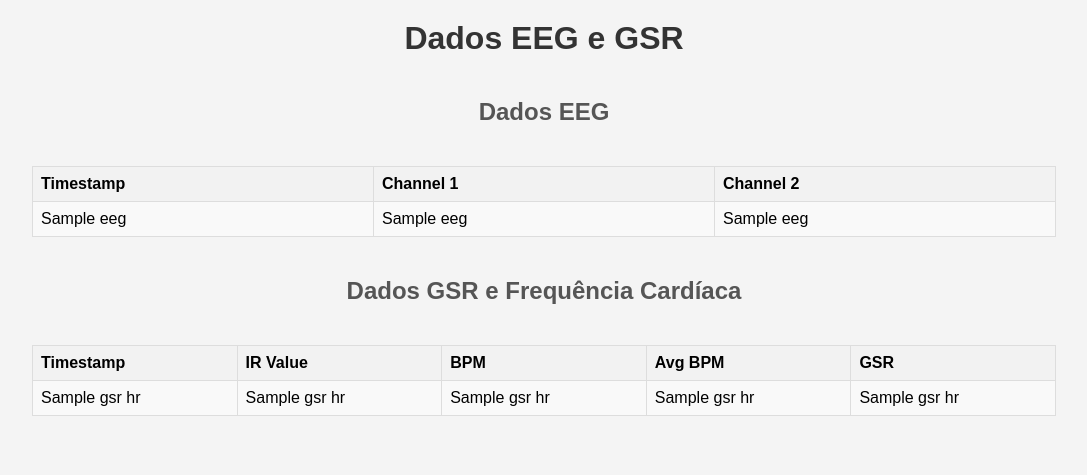
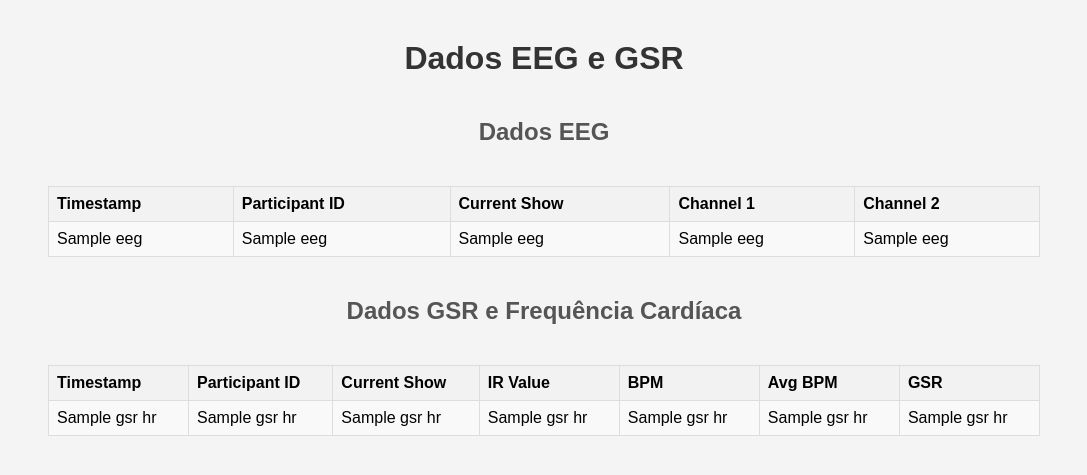
Before and after one commit to IASR19/MindTV-FrontEnd, a Flask app: page / in a window 1280 px wide. Shown: the top 475 px of the page, without its empty margins (96-1183 px from the left). Run offline with Flask 3, Linux system fonts and the light colour scheme; a database or web service that is not in the repository returns one stand-in record (values such as "Sample title"); some libraries are stand-ins or nearby versions.

Commit message:
add tv in shadow :sparkle:

```diff
--- a/eeg_gsr_interface/templates/index.html
+++ b/eeg_gsr_interface/templates/index.html
@@ -8,7 +8,7 @@
             font-family: Arial, sans-serif;
             background-color: #f4f4f4;
             margin: 0;
-            padding: 0;
+            padding: 20px;
             display: flex;
             flex-direction: column;
             align-items: center;
@@ -51,15 +51,19 @@
     <table>
         <tr>
             <th>Timestamp</th>
+            <th>Participant ID</th>
+            <th>Current Show</th>
             <th>Channel 1</th>
             <th>Channel 2</th>
             <!-- Adicione mais colunas conforme necessário -->
         </tr>
         {% for row in eeg_data %}
         <tr>
+            <td>{{ row[1] }}</td>
             <td>{{ row[2] }}</td>
             <td>{{ row[3] }}</td>
             <td>{{ row[4] }}</td>
+            <td>{{ row[5] }}</td>
             <!-- Adicione mais colunas conforme necessário -->
         </tr>
         {% endfor %}
@@ -69,6 +73,8 @@
     <table>
         <tr>
             <th>Timestamp</th>
+            <th>Participant ID</th>
+            <th>Current Show</th>
             <th>IR Value</th>
             <th>BPM</th>
             <th>Avg BPM</th>
@@ -76,11 +82,13 @@
         </tr>
         {% for row in gsr_data %}
         <tr>
+            <td>{{ row[1] }}</td>
             <td>{{ row[2] }}</td>
             <td>{{ row[3] }}</td>
             <td>{{ row[4] }}</td>
             <td>{{ row[5] }}</td>
             <td>{{ row[6] }}</td>
+            <td>{{ row[7] }}</td>
         </tr>
         {% endfor %}
     </table>
```
